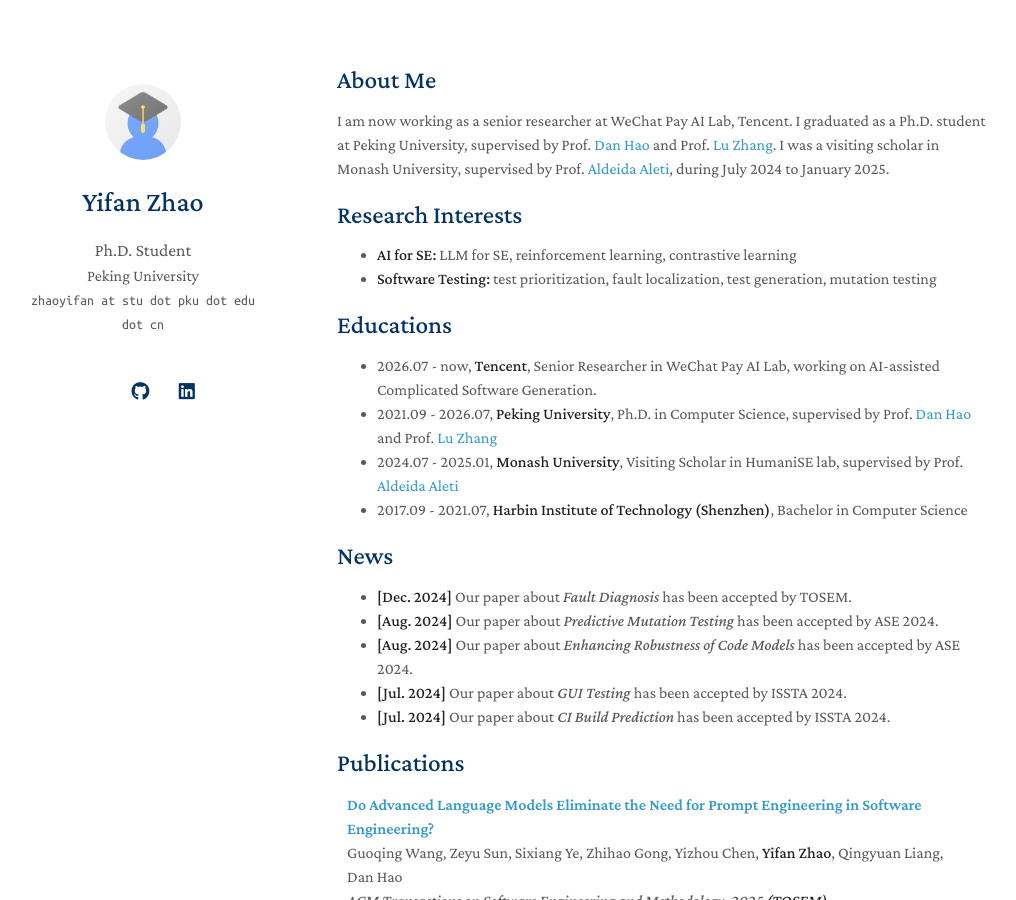
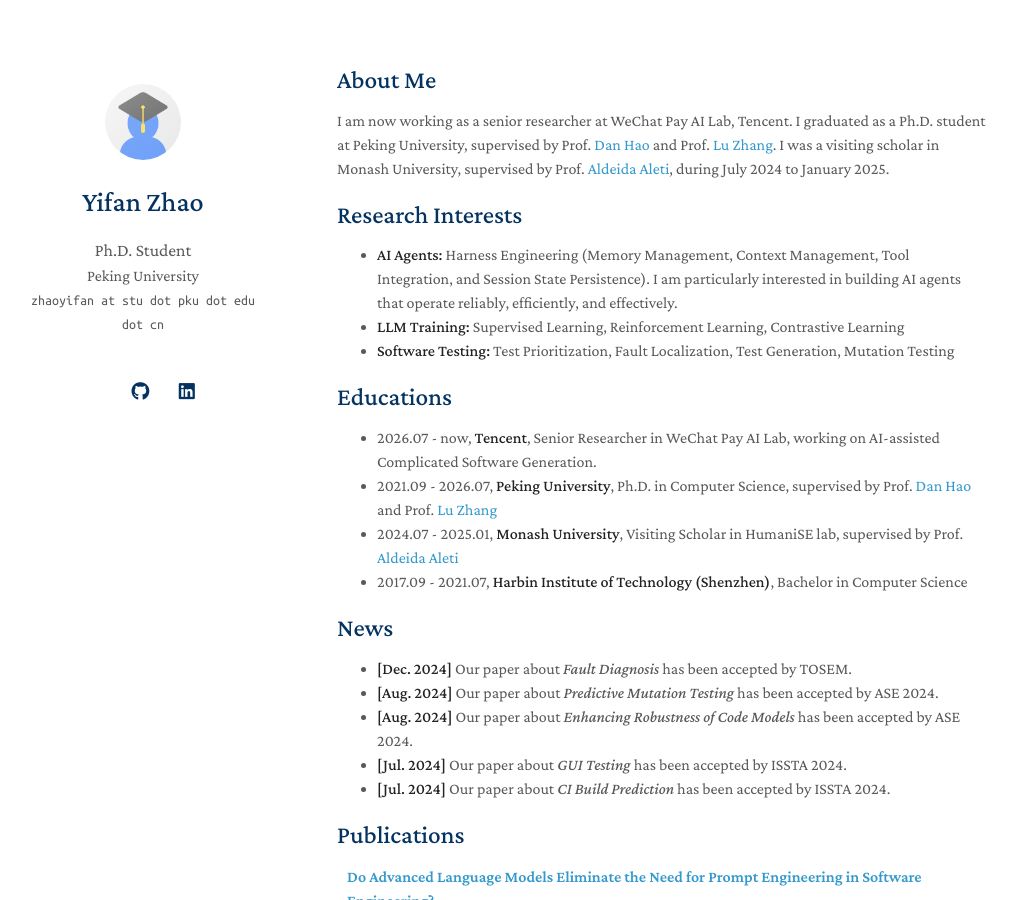
Before and after one commit to yifan-CodeDir/yifan-CodeDir.github.io, a Jekyll site: the page built from index.md, in a window 1280 px wide and 900 px high. Shown: the whole window, without its empty margins (133-1149 px from the left). Built offline with Jekyll 4.4.1, drawn with Linux system fonts in a browser that asks for light colours; a style sheet for code colours, icons or effects is not loaded; our own code applies the rules of GitHub Pages for plain Markdown files.

Commit message:
Update index.md

```diff
--- a/index.md
+++ b/index.md
@@ -9,8 +9,9 @@ I am now working as a senior researcher at WeChat Pay AI Lab, Tencent. I graduat
 
 ## Research Interests
 
-- **AI for SE:** LLM for SE, reinforcement learning, contrastive learning
-- **Software Testing:** test prioritization, fault localization, test generation, mutation testing
+- **AI Agents:** Harness Engineering (Memory Management, Context Management, Tool Integration, and Session State Persistence). I am particularly interested in building AI agents that operate reliably, efficiently, and effectively.
+- **LLM Training:** Supervised Learning, Reinforcement Learning, Contrastive Learning
+- **Software Testing:** Test Prioritization, Fault Localization, Test Generation, Mutation Testing
 
 ## Educations
 - 2026.07 - now, **Tencent**, Senior Researcher in WeChat Pay AI Lab, working on AI-assisted Complicated Software Generation.
```
